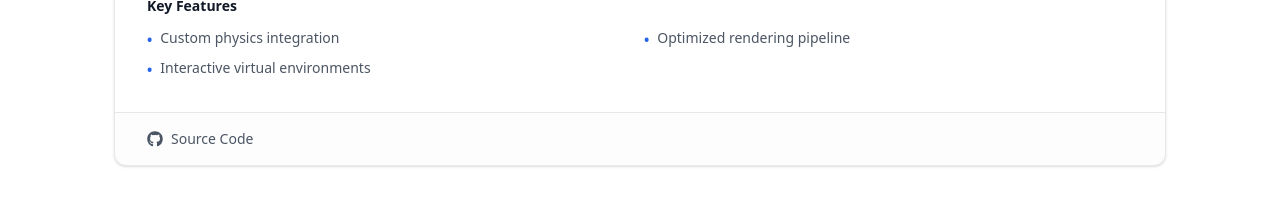
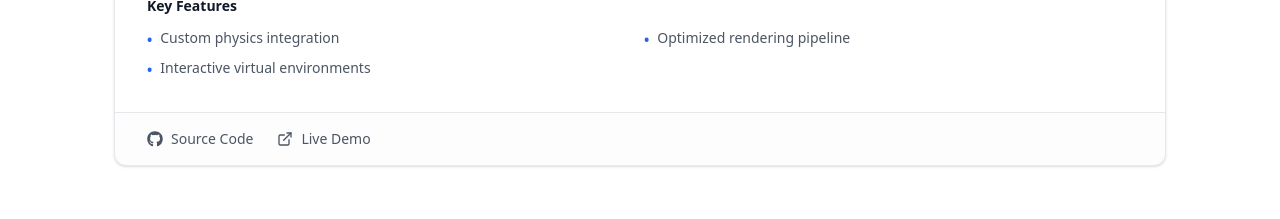
Before and after one commit to sohan1611/Portfolio, a Next.js app: page / in a window 1280 px wide. Shown: the part 4260-4479 px from the top of the page. Built offline with nearby package versions, Linux system fonts and the light colour scheme; no server answers.

Commit message:
Add live demo link for Reality Drift

```diff
--- a/src/data/portfolio.ts
+++ b/src/data/portfolio.ts
@@ -67,7 +67,7 @@ export const portfolioData = {
       ],
       technologies: ["C++", "Graphics API", "Physics Engine"],
       githubUrl: "https://github.com/sohan1611/reality-drift",
-      liveUrl: null,
+      liveUrl: "https://frontend-murex-six-zqpja4l0dm.vercel.app/",
       status: "Active Development"
     }
   ],
```
